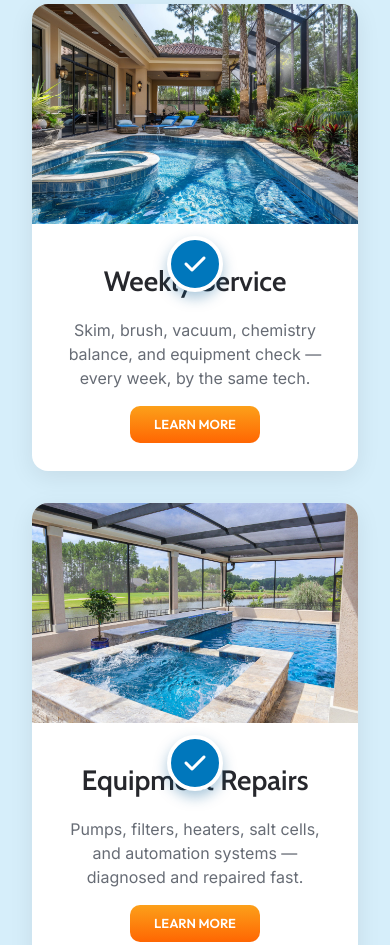
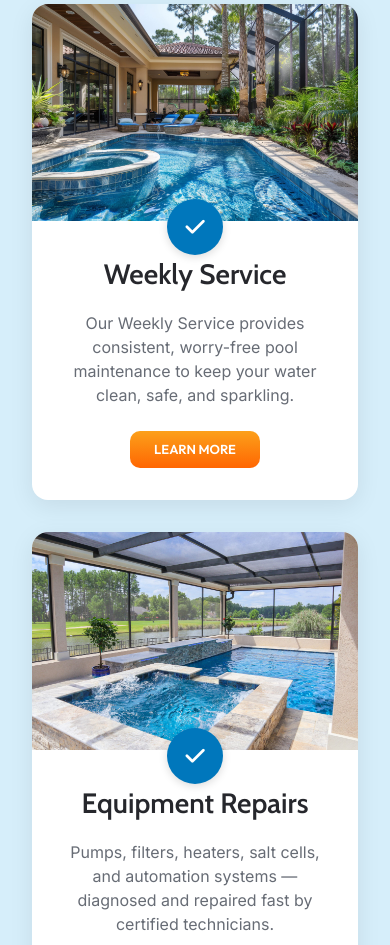
Before and after one commit to waterjaysss-cell/Just-Beachy-Pools-Replica, a plain HTML site: page index.html in a window 390 px wide. Shown: the part 6153-7098 px from the top of the page. Drawn offline with nearby package versions, Linux system fonts and the light colour scheme.

Commit message:
Fix services grid — 45/55 split, badge at seam, scoped responsive
- Switch .services__grid class to .services-grid (spec match)
- Wrap card image in .service-card__image div + badge as .service-card__badge
- 45% image / 55% text grid with badge at left:45% top:50%
- min-height 280px; body padding-left 56px so text clears the badge
- Add 6 local service images at assets/sections/service-*.jpg (no more Unsplash hot-links)
- Remove orphan responsive rules for old service-card markup
- Add 900px (single-col) and 500px (stacked, badge moves) breakpoints
- Scope: only the .service-card component and surrounding grid

```diff
--- a/index.html
+++ b/index.html
@@ -352,40 +352,48 @@
       <h2 class="h2-blue center">Specialized Pool Services To Meet Your Demands</h2>
       <p class="services__lead center">At Just Beachy Pools, we offer a variety of services to help keep your pool at pristine condition year round.</p>
 
-      <div class="services__grid">
+      <div class="services-grid">
         <article class="service-card">
-          <img loading="lazy" src="assets/hero/hero-1.jpg" alt="Weekly pool service"/>
-          <span class="check-badge"><i class="fa-solid fa-check"></i></span>
+          <div class="service-card__image">
+            <img loading="lazy" src="assets/sections/service-weekly.jpg" alt="Weekly Service" />
+          </div>
+          <div class="service-card__badge"><i class="fa-solid fa-check"></i></div>
           <div class="service-card__body">
             <h3>Weekly Service</h3>
-            <p>Skim, brush, vacuum, chemistry balance, and equipment check — every week, by the same tech.</p>
+            <p>Our Weekly Service provides consistent, worry-free pool maintenance to keep your water clean, safe, and sparkling.</p>
             <a href="#" class="btn-primary">LEARN MORE</a>
           </div>
         </article>
 
         <article class="service-card">
-          <img loading="lazy" src="assets/hero/hero-2.jpg" alt="Equipment repair"/>
-          <span class="check-badge"><i class="fa-solid fa-check"></i></span>
+          <div class="service-card__image">
+            <img loading="lazy" src="assets/sections/service-repairs.jpg" alt="Equipment Repairs" />
+          </div>
+          <div class="service-card__badge"><i class="fa-solid fa-check"></i></div>
           <div class="service-card__body">
             <h3>Equipment Repairs</h3>
-            <p>Pumps, filters, heaters, salt cells, and automation systems — diagnosed and repaired fast.</p>
+            <p>Pumps, filters, heaters, salt cells, and automation systems — diagnosed and repaired fast by certified technicians.</p>
             <a href="#" class="btn-primary">LEARN MORE</a>
           </div>
         </article>
 
         <article class="service-card">
-          <img loading="lazy" src="assets/hero/hero-3.jpg" alt="New equipment installations"/>
-          <span class="check-badge"><i class="fa-solid fa-check"></i></span>
+          <div class="service-card__image">
+            <img loading="lazy" src="assets/sections/service-installations.jpg" alt="New Installations" />
+          </div>
+          <div class="service-card__badge"><i class="fa-solid fa-check"></i></div>
           <div class="service-card__body">
             <h3>New Installations</h3>
-            <p>Variable-speed pumps, LED lighting, automation, salt systems, and heaters — installed clean and warrantied.</p>
+            <p>Variable-speed pumps, LED lighting, automation, salt systems, and heaters — installed clean and fully warrantied.</p>
             <a href="#" class="btn-primary">LEARN MORE</a>
           </div>
         </article>
 
         <article class="service-card">
-          <img loading="lazy" src="assets/hero/hero-4.jpg" alt="Green to clean treatment"/>
-          <span class="check-badge"><i class="fa-solid fa-check"></i></span>
+          <div class="service-card__image">
+            <img loading="lazy" src="assets/sections/service-green.jpg" alt="Green To Clean" />
+          </div>
+          <div class="service-card__badge"><i class="fa-solid fa-check"></i></div>
           <div class="service-card__body">
             <h3>Green To Clean</h3>
             <p>Algae-ridden pool? We'll restore clarity in 3–7 days with a deep chemical and equipment reset.</p>
@@ -394,8 +402,10 @@
         </article>
 
         <article class="service-card">
-          <img loading="lazy" src="https://images.unsplash.com/photo-1559554498-7c4d6b65eba9?auto=format&fit=crop&w=600&q=70" alt="Chemicals only service"/>
-          <span class="check-badge"><i class="fa-solid fa-check"></i></span>
+          <div class="service-card__image">
+            <img loading="lazy" src="assets/sections/service-chemicals.jpg" alt="Chemicals Only" />
+          </div>
+          <div class="service-card__badge"><i class="fa-solid fa-check"></i></div>
           <div class="service-card__body">
             <h3>Chemicals Only</h3>
             <p>Already cleaning your own pool? We handle the chemistry weekly so you stay balanced year-round.</p>
@@ -404,11 +414,13 @@
         </article>
 
         <article class="service-card">
-          <img loading="lazy" src="https://images.unsplash.com/photo-1604147495798-57beb5d6af73?auto=format&fit=crop&w=600&q=70" alt="Pool drain and startup"/>
-          <span class="check-badge"><i class="fa-solid fa-check"></i></span>
+          <div class="service-card__image">
+            <img loading="lazy" src="assets/sections/service-drain.jpg" alt="Pool Drain & Start-Ups" />
+          </div>
+          <div class="service-card__badge"><i class="fa-solid fa-check"></i></div>
           <div class="service-card__body">
             <h3>Pool Drain &amp; Start-Ups</h3>
-            <p>Acid-wash, drain, refill, and full start-up service for new construction or upgraded surfaces.</p>
+            <p>Acid-wash, drain, refill, and full start-up service for new construction or freshly upgraded pool surfaces.</p>
             <a href="#" class="btn-primary">LEARN MORE</a>
           </div>
         </article>
--- a/styles.css
+++ b/styles.css
@@ -732,60 +732,95 @@ ul, ol { list-style: none; }
   line-height: 27px;
 }
 
-.services__grid {
-  display: grid; grid-template-columns: repeat(3, 1fr);
+.services-grid {
+  display: grid;
+  grid-template-columns: repeat(2, 1fr);
   gap: 32px;
 }
+
 .service-card {
+  position: relative;
   display: grid;
-  grid-template-columns: 280px 1fr;
-  background: var(--color-white);
+  grid-template-columns: 45% 55%;
+  align-items: center;
+  background: #FFFFFF;
   border-radius: 16px;
   overflow: hidden;
   box-shadow: 0 6px 24px rgba(0,0,0,0.08);
-  position: relative;
+  min-height: 280px;
   transition: transform .25s ease, box-shadow .25s ease;
 }
-.service-card:hover { transform: translateY(-4px); box-shadow: 0 18px 40px rgba(0,90,147,.18); }
-.service-card > img {
-  width: 100%; height: 260px;
+.service-card:hover {
+  transform: translateY(-4px);
+  box-shadow: 0 18px 40px rgba(0,90,147,.18);
+}
+
+.service-card__image {
+  width: 100%;
+  height: 100%;
+  overflow: hidden;
+}
+.service-card__image img {
+  width: 100%;
+  height: 100%;
   object-fit: cover;
+  display: block;
 }
-.service-card .check-badge {
+
+.service-card__badge {
   position: absolute;
-  left: 280px; top: 50%;
+  left: 45%;
+  top: 50%;
   transform: translate(-50%, -50%);
-  width: 56px; height: 56px;
+  width: 56px;
+  height: 56px;
   border-radius: 50%;
-  background: var(--color-primary);
-  display: flex; align-items: center; justify-content: center;
-  color: #fff; font-size: 24px;
-  box-shadow: 0 6px 14px rgba(0,90,147,.35);
-  border: 4px solid #fff;
+  background: #0077BC;
+  color: #FFFFFF;
+  display: flex;
+  align-items: center;
+  justify-content: center;
+  font-size: 22px;
   z-index: 2;
+  box-shadow: 0 2px 8px rgba(0,0,0,0.15);
 }
+
 .service-card__body {
   padding: 32px 32px 32px 56px;
-  display: flex; flex-direction: column;
+  display: flex;
+  flex-direction: column;
   align-items: center;
   text-align: center;
   gap: 16px;
 }
 .service-card__body h3 {
-  font-family: var(--font-heading);
+  font-family: 'Cabin', sans-serif;
   font-size: 28px;
   font-weight: 600;
-  color: var(--color-heading);
+  color: #26272C;
+  margin: 0;
 }
 .service-card__body p {
-  font-family: var(--font-body);
+  font-family: 'Inter', sans-serif;
   font-size: 16px;
   font-weight: 400;
-  color: var(--color-body);
+  color: #676C75;
   line-height: 24px;
   margin: 0;
 }
-.service-card__body .btn-primary { align-self: center; }
+.service-card__body .btn-primary {
+  margin-top: 8px;
+}
+
+/* --- Service card responsive (scoped only to this component) --- */
+@media (max-width: 900px) {
+  .services-grid { grid-template-columns: 1fr; }
+}
+@media (max-width: 500px) {
+  .service-card { grid-template-columns: 1fr; min-height: 0; }
+  .service-card__badge { left: 50%; top: 45%; }
+  .service-card__body { padding: 32px 24px; }
+}
 
 /* =========================================================================
    9. BRAND STRIP
@@ -1200,7 +1235,6 @@ ul, ol { list-style: none; }
 @media (max-width: 1199px) {
   .container { padding: 0 32px; }
   .hero__h1 { font-size: 48px; line-height: 1.15; }
-  .services__grid { grid-template-columns: 1fr 1fr; }
 }
 
 @media (max-width: 1023px) {
@@ -1257,14 +1291,7 @@ ul, ol { list-style: none; }
 
   .h2-blue, .h2-orange, .h2-white, .h2-dark { font-size: 28px; line-height: 36px; }
   .checklist { grid-template-columns: 1fr; }
-  .step-grid, .services__grid, .why__grid { grid-template-columns: 1fr; }
-  .service-card { grid-template-columns: 1fr; }
-  .service-card > img { height: 220px; }
-  .service-card .check-badge {
-    left: 50%; top: 260px;
-    transform: translate(-50%, -50%);
-  }
-  .service-card__body { padding: 36px 24px 28px; }
+  .step-grid, .why__grid { grid-template-columns: 1fr; }
   .review-card { flex: 0 0 100%; }
   .reviews__chev { display: none; }
   .areas__list { grid-template-columns: 1fr; }
```
Also changed, not shown: assets/sections/service-chemicals.jpg (added), assets/sections/service-drain.jpg (added), assets/sections/service-green.jpg (added), assets/sections/service-installations.jpg (added), assets/sections/service-repairs.jpg (added), assets/sections/service-weekly.jpg (added).
